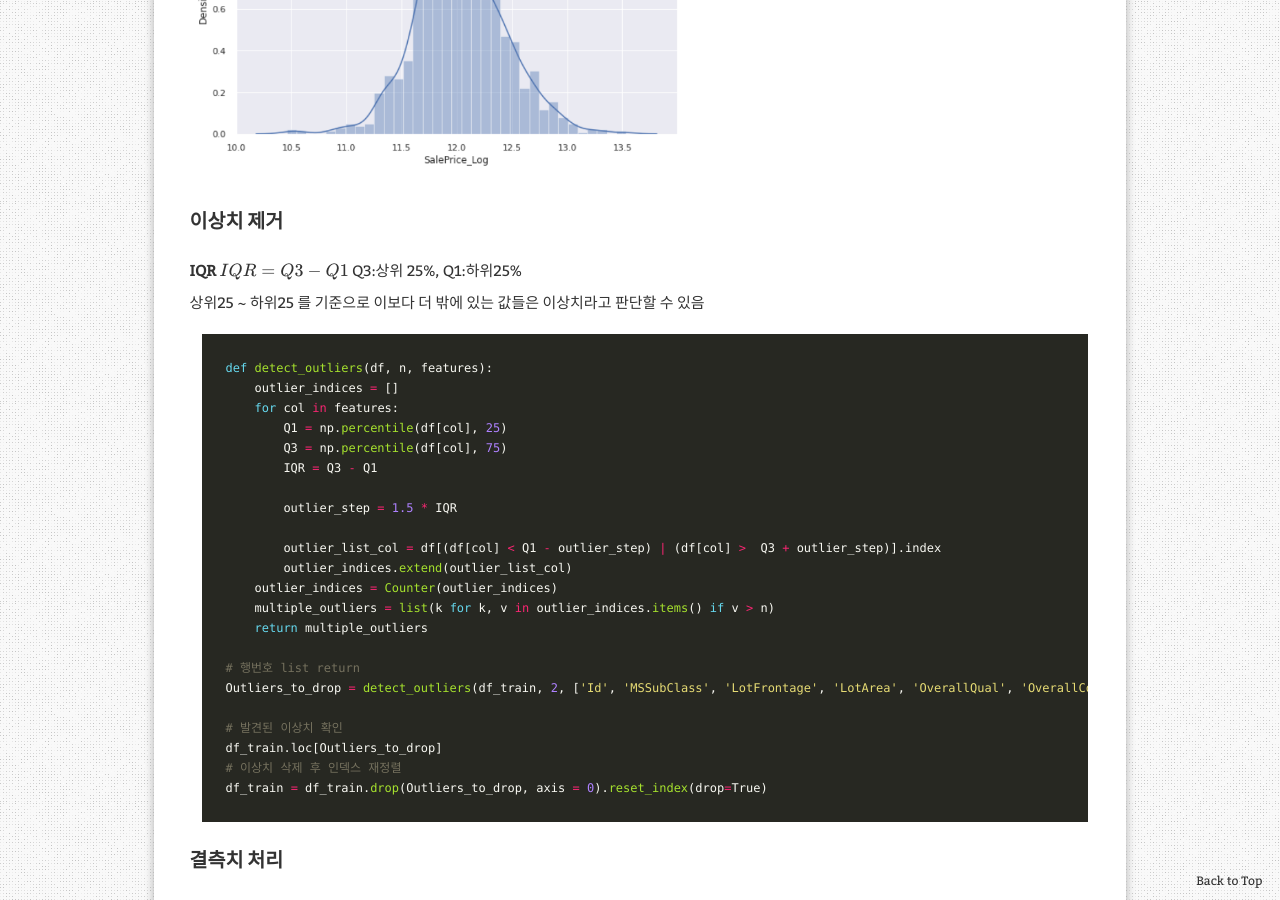
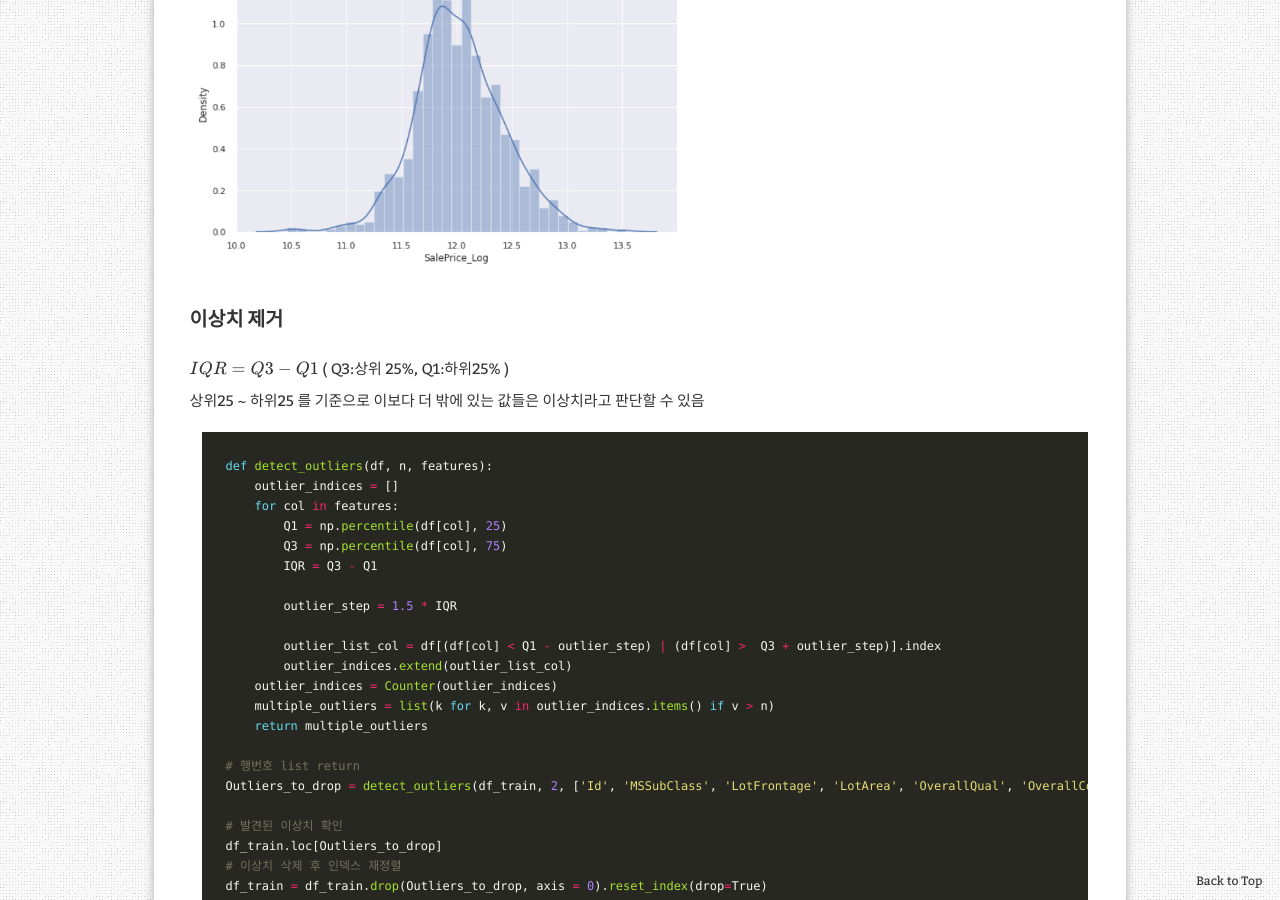
Before and after one commit to aristohyun/aristohyun.github.io, a Jekyll site: the page built from _posts/2021-06-24-Kaggle_Practice.md, in a window 1280 px wide and 900 px high, scrolled down 6597 px. Built offline with Jekyll 4.4.1, drawn with Linux system fonts in a browser that asks for light colours; formulas are drawn with MathJax 3; comment, search, counter and statistics services are not loaded; some of the changed text lies outside the part shown.

Commit message:
Update 2021-06-24-Kaggle_Practice.md

```diff
--- a/_posts/2021-06-24-Kaggle_Practice.md
+++ b/_posts/2021-06-24-Kaggle_Practice.md
@@ -97,7 +97,7 @@ YearRemodAdd_scatter_plot.plot.scatter('YearRemodAdd','SalePrice')
 ![Scatter Plot](https://aristohyun.github.io/assets/images/WhatImade/scatter.png){: width="500" height="500"}
 
 
-### 범주형 변수
+## 범주형 변수
 
 Box Plot등으로 변수들 간에 관계 파악
 
@@ -162,7 +163,7 @@ df_train.drop('SalePrice', axis= 1, inplace=True)
 
 
 ### 이상치 제거
-**IQR** $ IQR = Q3 - Q1 $  Q3:상위 25%, Q1:하위25%
+$ IQR = Q3 - Q1 $   ( Q3:상위 25%, Q1:하위25% )
 상위25 ~ 하위25 를 기준으로 이보다 더 밖에 있는 값들은 이상치라고 판단할 수 있음
 
 ~~~ python
```
Also changed, not shown: other parts of _posts/2021-06-24-Kaggle_Practice.md (+3 -2 lines).
